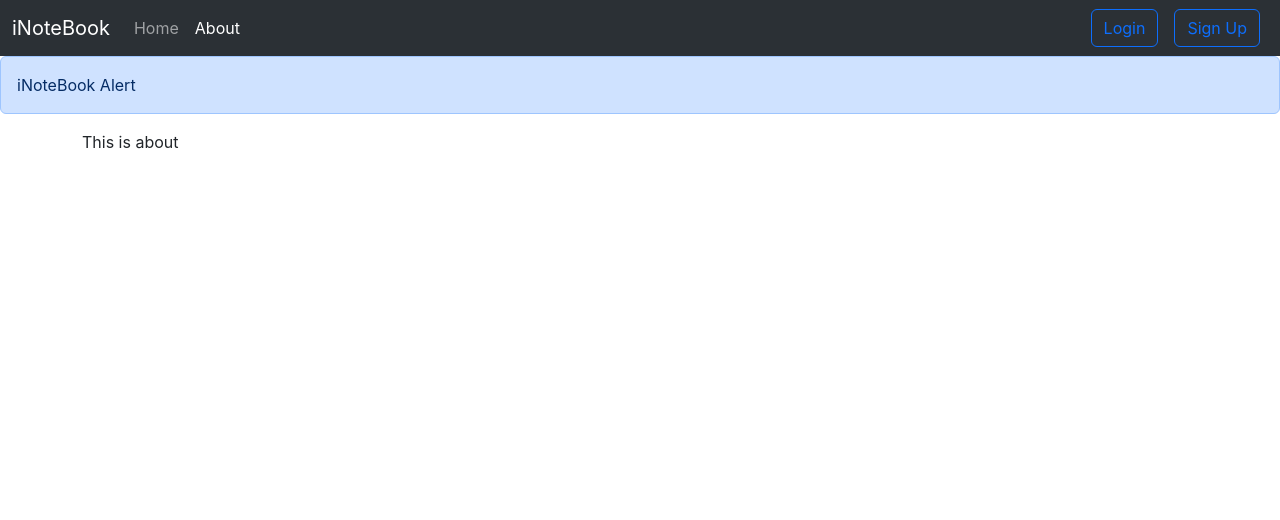
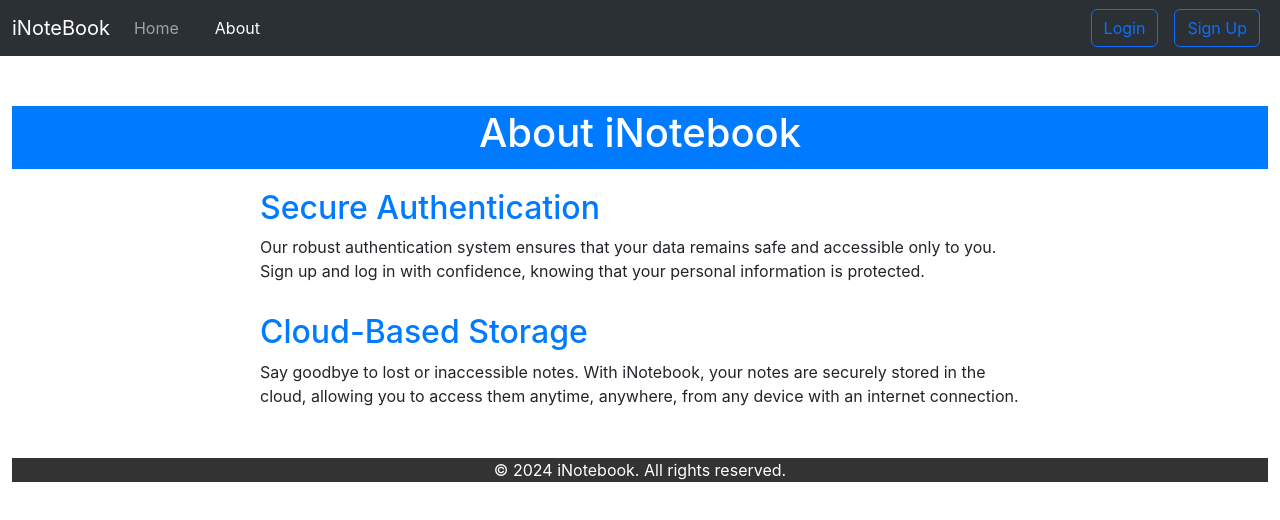
Before and after one commit to imayushsri/iNoteBook, a React (Create React App) app: page /about in a window 1280 px wide. Shown: the top 520 px of the page. Built offline with nearby package versions, Linux system fonts and the light colour scheme.

Commit message:
login notes

```diff
--- a/src/App.js
+++ b/src/App.js
@@ -7,19 +7,30 @@ import NoteState from './context/notes/NoteState';
 import Alert from './components/Alert';
 import Login from './components/Login';
 import SignUp from './components/SignUp';
+import { useState } from 'react';
 function App() {
+  const [alert, setAlert] = useState(null);
+  const showAlert = (message,typo) =>{
+    setAlert({
+      msg : message,
+      typo : typo
+    })
+    setTimeout(() => {
+      setAlert(null)
+    }, 2000);
+  }
   return (
     <>
     <NoteState>
     <Router>
         <Navbar/>
-        <Alert message="iNoteBook Alert"/>
-        <div className="container">
+        <Alert alert={alert}/>
+        <div>
         <Routes>
-          <Route  path='/' exact element={<Home/>}></Route>
+          <Route  path='/' exact element={<Home showAlert={showAlert}/>}></Route>
           <Route path='/about' exact element={<About/>}></Route>
-          <Route path='/login' exact element={<Login/>}></Route>
-          <Route path='/signup' exact element={<SignUp/>}></Route>
+          <Route path='/login' exact element={<Login showAlert={showAlert}/>}></Route>
+          <Route path='/signup' exact element={<SignUp showAlert={showAlert}/>}></Route>
         </Routes>
     </div>
     </Router>
--- a/src/components/About.js
+++ b/src/components/About.js
@@ -2,9 +2,26 @@ import React from 'react'
 
 const About = () => {
   return (
-    <div>
-      This is about
+    <>
+    <div className="container-fluid">
+    <header>
+        <h1>About iNotebook</h1>
+    </header>
+    <section class="main-content">
+        <div class="feature">
+            <h2>Secure Authentication</h2>
+            <p>Our robust authentication system ensures that your data remains safe and accessible only to you. Sign up and log in with confidence, knowing that your personal information is protected.</p>
+        </div>
+        <div class="feature">
+            <h2>Cloud-Based Storage</h2>
+            <p>Say goodbye to lost or inaccessible notes. With iNotebook, your notes are securely stored in the cloud, allowing you to access them anytime, anywhere, from any device with an internet connection.</p>
+        </div>
+    </section>
+    <footer>
+        <p>&copy; 2024 iNotebook. All rights reserved.</p>
+    </footer>
     </div>
+    </>
   )
 }
 
--- a/src/components/AddNote.js
+++ b/src/components/AddNote.js
@@ -2,7 +2,7 @@ import React, { useContext, useState } from 'react';
 import noteContext from '../context/notes/noteContext';
 
 
-const AddNote = () => {
+const AddNote = (props) => {
     const context = useContext(noteContext);
     const { addNote } = context;
 
@@ -15,6 +15,7 @@ const AddNote = () => {
         event.preventDefault();
         addNote(note.title, note.description, note.tag);
         setNote({ title: '', description: '', tag: '' })
+        props.showAlert("Note Added Successfully", "success");
     }
     return (
         <div className="container my-3">
--- a/src/components/Alert.js
+++ b/src/components/Alert.js
@@ -1,13 +1,10 @@
-import React from "react";
-
-const Alert = (props) => {
+import React from 'react'
+export default function Alert(props) {
   return (
-    <div>
-      <div className="alert alert-primary" role="alert">
-        {props.message}
+    <div style={{height:'50px'}} className='sticky-top'>
+      {props.alert && <div className={`alert alert-${props.alert.typo} alert-dismissible fade show`} role="alert">
+        {props.alert.msg}
+      </div>}
       </div>
-    </div>
-  );
-};
-
-export default Alert;
+  )
+}
--- a/src/components/Home.js
+++ b/src/components/Home.js
@@ -2,11 +2,11 @@
 import Notes from './Notes';
 
 
-const Home = () => {
-
+const Home = (props) => {
+  const {showAlert} = props;
   return (
-    <div>
-     <Notes/>
+    <div className='container'>
+     <Notes showAlert={showAlert}/>
     </div>
   )
 }
--- a/src/components/Login.js
+++ b/src/components/Login.js
@@ -1,16 +1,15 @@
 import React, { useState } from 'react'
 import { useNavigate } from 'react-router-dom';
 
-const Login = () => {
+const Login = (props) => {
     let history = useNavigate();
-    const [credential, setcredential] = useState({email: "", password : ""});
+    const [credential, setcredential] = useState({email: "", password: ""});
    const handleLogin = async (e) =>{
        e.preventDefault();
        const response = await fetch("http://localhost:5000/api/auth/login", {
         method: "POST",
         headers: {
           "Content-Type": "application/json",
-          "auth-token": "eyJhbGciOiJIUzI1NiIsInR5cCI6IkpXVCJ9.eyJ1c2VyIjp7ImlkIjoiNjVmYTkzODljZTQzM2ZjZGI5MTkyNmY3In0sImlhdCI6MTcxMTE4NTk1Nn0.VYZyhcam_bTS9XgZba2Ebw9HTRbM2K0oLAWFdJxrO-o"
         },
         body: JSON.stringify({email : credential.email, password : credential.password})
       });
@@ -18,11 +17,13 @@ const Login = () => {
       console.log(json);
       if(json.success){
         //save the token and Redirect
-        localStorage.setItem('token', json.authtoken);
+        localStorage.setItem('token', json.authToken);
+        props.showAlert("Logged In", "success");
         history("/");
       }
       else{
-        alert("Invalid Credentials");
+        props.showAlert("Invalid Credentials", "danger")
+        history("/login");
       }
     }
 
@@ -30,8 +31,9 @@ const Login = () => {
         setcredential({ ...credential, [event.target.name]: event.target.value })
     }
     return (
-        <form onSubmit={handleLogin}>
-            <div className="mb-3">
+        <form className='container' onSubmit={handleLogin}>
+            <div className="my-3">
+              <h3 className='mb-3'>Login to continue to iNoteBook</h3>
                 <label htmlFor="email" className="form-label">Email address</label>
                 <input type="email" value={credential.email} onChange={onChange} className="form-control" id="email" name="email" aria-describedby="emailHelp" />
                 <div id="emailHelp" className="form-text">We'll never share your email with anyone else.</div>
--- a/src/components/Navbar.js
+++ b/src/components/Navbar.js
@@ -1,11 +1,39 @@
-import React from 'react';
-import {Link, useLocation} from 'react-router-dom';
+import React, {useEffect, useState} from 'react';
+import {Link, useLocation, useNavigate} from 'react-router-dom';
 
 const Navbar = () => {
+  const [name, setName] = useState("");
+  const getUserDetails = async () => {
+    try {
+      const response = await fetch("http://localhost:5000/api/auth/getuser", {
+        method: "POST",
+        headers: {
+          "Content-Type": "application/json",
+          "auth-token": localStorage.getItem('token')
+        },
+      });
+      const json = await response.json();
+      setName(json.name);
+    } catch (error) {
+      console.error('Error fetching user details:', error);
+    }
+  }
+  // console.log(UserDets);
+  let history = useNavigate();
+  const handleLogout = () =>{
+    localStorage.removeItem('token');
+    history("/login");
+  }
   let location = useLocation();
   // useEffect(() => {
   //   console.log(location.pathname);
   // }, [location]);
+
+  useEffect(() => {
+    if (localStorage.getItem('token')) {
+      getUserDetails();
+    }
+  }, []);
   return (
     <nav className="navbar bg-dark navbar-expand-lg bg-body-tertiary" data-bs-theme = 'dark'>
   <div className="container-fluid">
@@ -22,8 +50,10 @@ const Navbar = () => {
           <Link className={`nav-link ${location.pathname === '/about' ? 'active' : ''}`} to="/about">About</Link>
         </li>
       </ul>
+      {!localStorage.getItem('token') ? <form className='d-flex'>
         <Link className="btn btn-outline-primary mx-2" to='/login' role="button">Login</Link>
         <Link className="btn btn-outline-primary mx-2" to='/signup' role="button">Sign Up</Link>
+        </form> :<><div className='me-4 text-light'><i className="fa-regular fa-user text-light"></i><b className='ms-2'>{name}</b></div> <button onClick={handleLogout} className='btn btn-outline-primary'>Log Out</button></>}
     </div>
   </div>
 </nav>
--- a/src/components/NoteItem.js
+++ b/src/components/NoteItem.js
@@ -17,7 +17,8 @@ const NoteItem = (props) => {
       updateNote(note);
     }}></i>
     <i className="fa-regular fa-trash-can ms-2" onClick={()=>{
-      deleteNote(note._id)
+      deleteNote(note._id);
+      props.showAlert("Note Deleted Successfully", "danger");
     }}></i>
     </div>
     </div>
--- a/src/components/Notes.js
+++ b/src/components/Notes.js
@@ -2,9 +2,11 @@ import React, { useContext, useEffect, useRef, useState } from 'react';
 import noteContext from '../context/notes/noteContext';
 import NoteItem from './NoteItem';
 import AddNote from './AddNote';
+import { useNavigate } from 'react-router-dom';
 
 
-const Notes = () => {
+const Notes = (props) => {
+  const navigate = useNavigate()
 
     const [note, setNote] = useState({id:"", etitle: '', edescription: '', etag: 'default' })
 
@@ -14,14 +16,20 @@ const Notes = () => {
     const handleEditNote = (event) => {
       editNote(note.id, note.etitle, note.edescription, note.etag)
         refClose.current.click();
+        props.showAlert("Note Updated Successfully", "success");
     }
 
   const context = useContext(noteContext);
   const { notes, getNotes, editNote } = context;
   useEffect(() => {
-    getNotes();
+    if(localStorage.getItem('token')){
+      getNotes();
+    }
+    else{
+      navigate('/login');
+    }
     // eslint-disable-next-line
-  }, [])
+  },[])
 
   const updateNote = (currentNote) => {
      ref.current.click();
@@ -65,14 +73,15 @@ const Notes = () => {
     </div>
   </div>
 </div>
-      <AddNote />
+      <AddNote showAlert={props.showAlert}/>
       <div className="row my-3">
         <h3>Your Notes</h3>
         <div className="container">
-        {notes.length === 0 && " No notes to Display"}
+          {notes.length === 0 && "No notes to display"} {/* Update this line */}
         </div>
+        {/* Add a conditional rendering to map over notes only when it's not empty */}
         {notes.map((note) => {
-          return <NoteItem note={note} updateNote={updateNote} key={note._id} />
+          return <NoteItem showAlert={props.showAlert} note={note} updateNote={updateNote} key={note._id} />
         })}
       </div>
     </>
--- a/src/index.css
+++ b/src/index.css
@@ -1,5 +1,7 @@
 body {
   margin: 0;
+  padding: 0;
+  box-sizing: border-box;
   font-family: -apple-system, BlinkMacSystemFont, 'Segoe UI', 'Roboto', 'Oxygen',
     'Ubuntu', 'Cantarell', 'Fira Sans', 'Droid Sans', 'Helvetica Neue',
     sans-serif;
@@ -18,3 +20,51 @@ code {
 i{
   cursor: pointer;
 }
+/* Reset default browser styles */
+
+header {
+  background-color: #007bff;
+  color: #fff;
+  padding: 0.2vw;
+  text-align: center;
+}
+
+header h1 {
+  margin-bottom: 10px;
+}
+
+nav ul {
+  list-style-type: none;
+}
+
+nav ul li {
+  display: inline;
+  margin-right: 20px;
+}
+
+nav ul li a {
+  color: #fff;
+  text-decoration: none;
+}
+
+.main-content {
+  padding: 20px;
+  max-width: 800px;
+  margin: 0 auto;
+}
+
+.feature {
+  margin-bottom: 30px;
+}
+
+.feature h2 {
+  color: #007bff;
+}
+
+footer {
+  background-color: #333;
+  color: #fff;
+  /* padding: 0.1vw; */
+  text-align: center;
+  justify-content: center;
+}
```
Also changed, not shown: src/components/SignUp.js (+51 -5 lines), src/context/notes/NoteState.js (+10 -12 lines), 1 other file (tests, documents, lock files or other folders).
